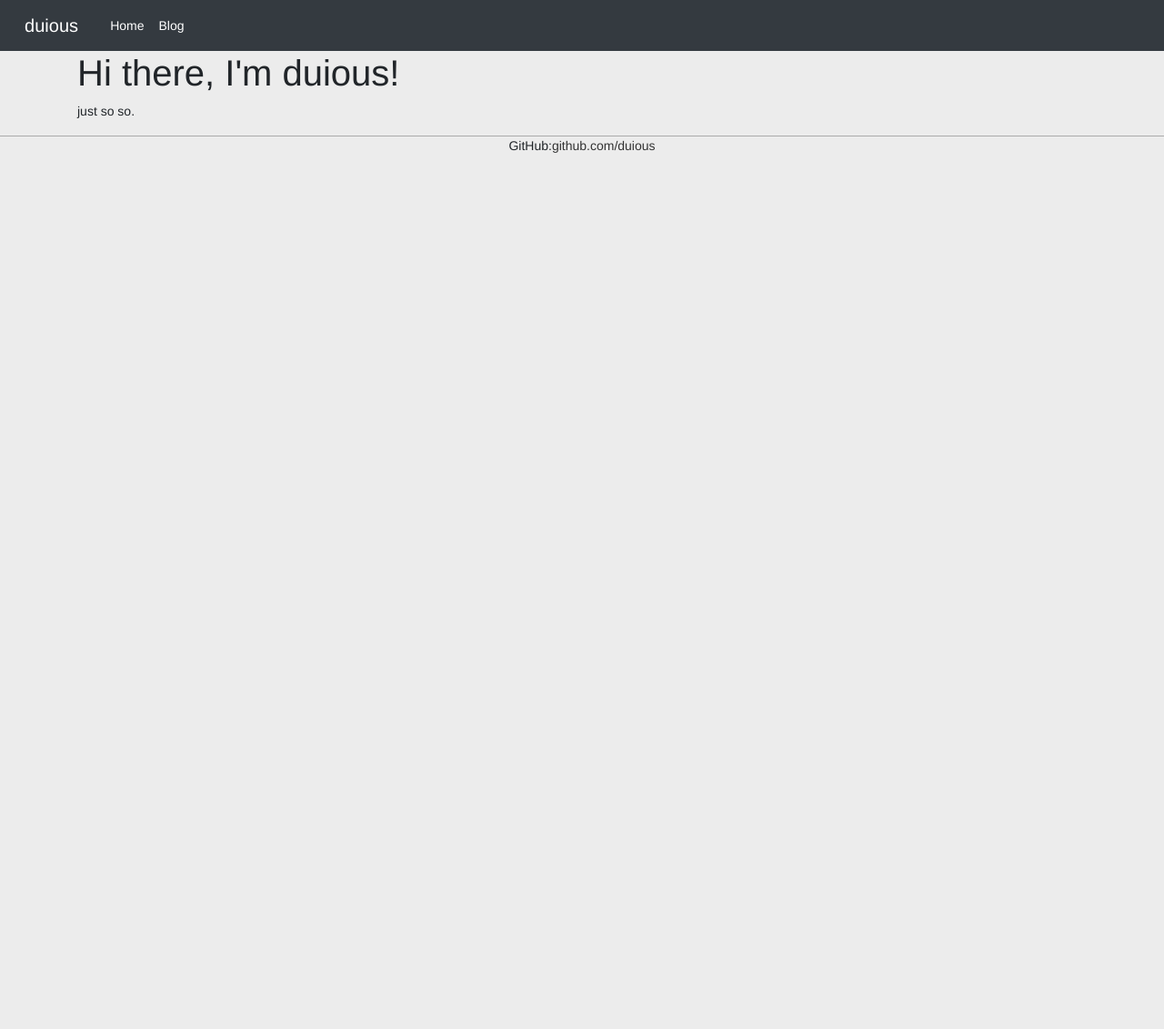
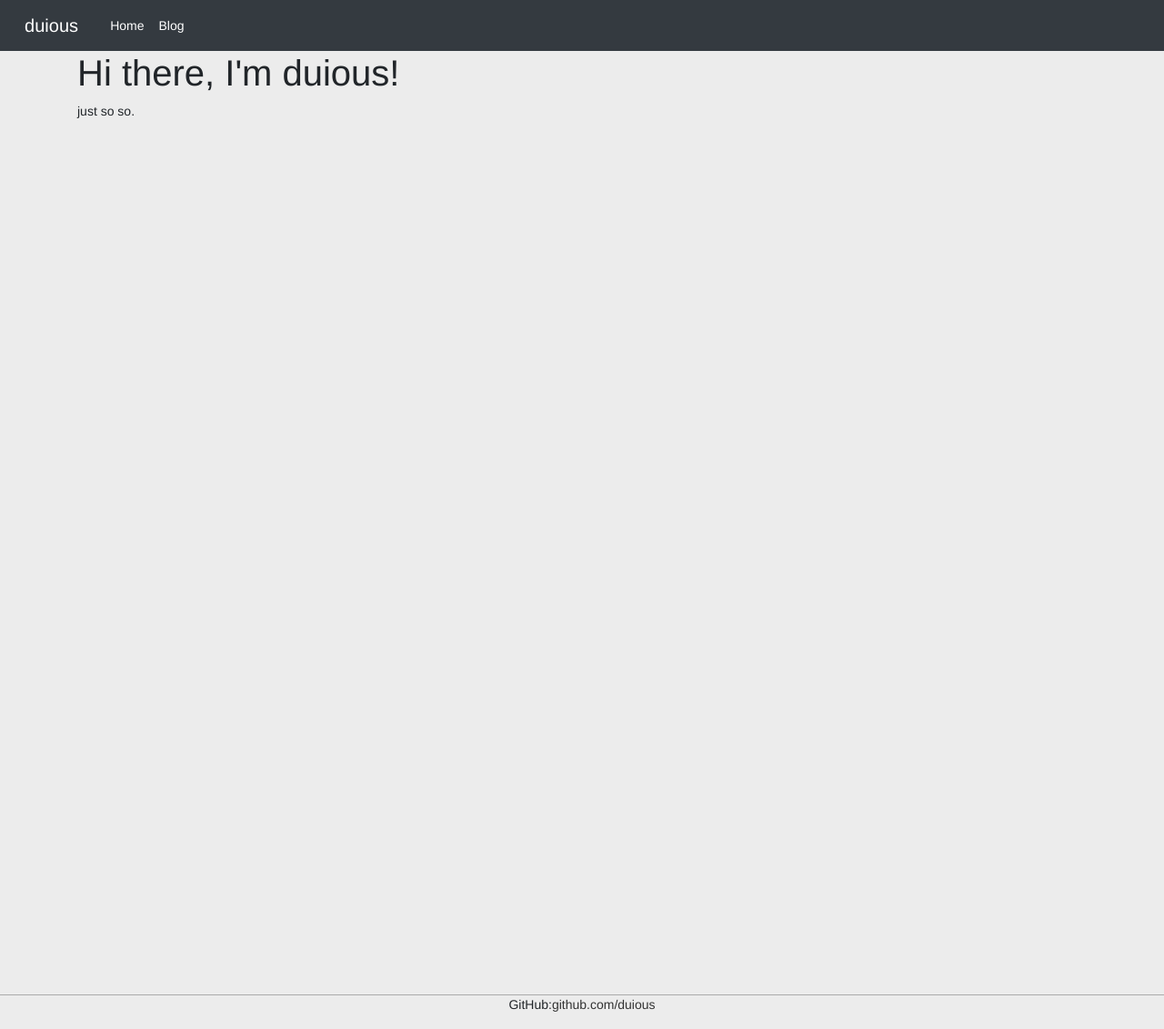
Before and after one commit to duious/duious.github.io, a Jekyll site: the page built from index.html, in a window 1280 px wide. Shown: the whole page at 91% size. Built offline with Jekyll 4.4.1, drawn with Linux system fonts in a browser that asks for light colours; before the commit the page ends 1109 px from its top, so only the background shows below that.

Commit message:
update html

```diff
--- a/css/main.css
+++ b/css/main.css
@@ -13,9 +13,8 @@ a, a:hover, a:visited {
 
 footer {
     border-top: 1px solid #aaa;
-    min-height: 960px;
+    margin-top: 960px;
     position: relative;
-    bottom: 0;
     width: 100%;
 }
 
```
